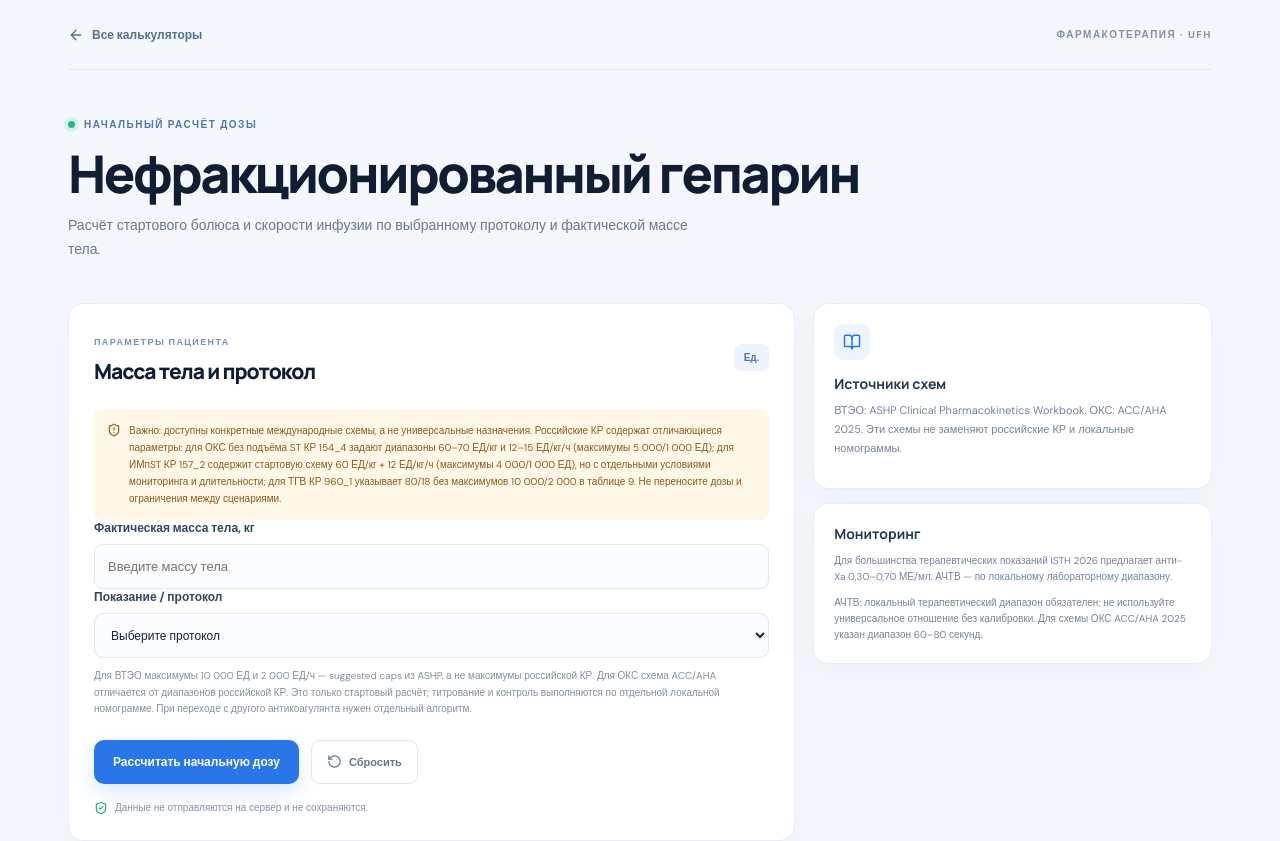
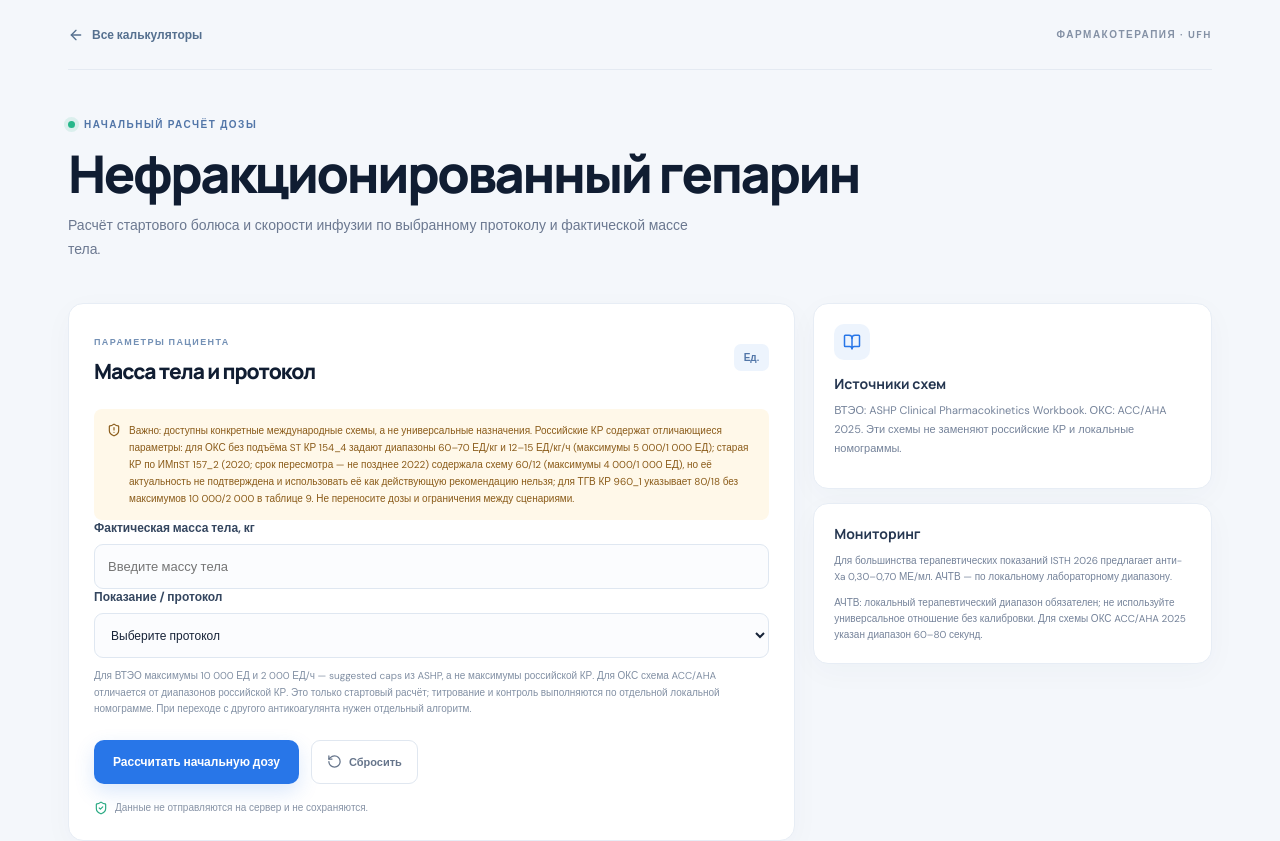
Before and after one commit to Whiterx/medcalc-pro-next, a React (Vite) app: page /medcalc-pro-next/calculators/unfractionated-heparin in a window 1280 px wide. Shown: the top 841 px of the page. Built offline with nearby package versions, Linux system fonts and the light colour scheme.

Commit message:
Mark historical STEMI guideline as outdated in UFH warning

```diff
--- a/src/calculators/pharmacotherapy/UnfractionatedHeparinCalculator.tsx
+++ b/src/calculators/pharmacotherapy/UnfractionatedHeparinCalculator.tsx
@@ -51,7 +51,7 @@ export default function UnfractionatedHeparinCalculator() {
       <div className="calculator-layout">
         <form className="calculator-panel" onSubmit={handleCalculate}>
           <div className="panel-heading"><div><span className="panel-kicker">ПАРАМЕТРЫ ПАЦИЕНТА</span><h2>Масса тела и протокол</h2></div><span className="points-label">Ед.</span></div>
-          <p className="clinical-warning"><ShieldAlert size={14} /> Важно: доступны конкретные международные схемы, а не универсальные назначения. Российские КР содержат отличающиеся параметры: для ОКС без подъёма ST КР 154_4 задают диапазоны 60–70 ЕД/кг и 12–15 ЕД/кг/ч (максимумы 5 000/1 000 ЕД); для ИМпST КР 157_2 содержит стартовую схему 60 ЕД/кг + 12 ЕД/кг/ч (максимумы 4 000/1 000 ЕД), но с отдельными условиями мониторинга и длительности; для ТГВ КР 960_1 указывает 80/18 без максимумов 10 000/2 000 в таблице 9. Не переносите дозы и ограничения между сценариями.</p>
+          <p className="clinical-warning"><ShieldAlert size={14} /> Важно: доступны конкретные международные схемы, а не универсальные назначения. Российские КР содержат отличающиеся параметры: для ОКС без подъёма ST КР 154_4 задают диапазоны 60–70 ЕД/кг и 12–15 ЕД/кг/ч (максимумы 5 000/1 000 ЕД); старая КР по ИМпST 157_2 (2020; срок пересмотра — не позднее 2022) содержала схему 60/12 (максимумы 4 000/1 000 ЕД), но её актуальность не подтверждена и использовать её как действующую рекомендацию нельзя; для ТГВ КР 960_1 указывает 80/18 без максимумов 10 000/2 000 в таблице 9. Не переносите дозы и ограничения между сценариями.</p>
           <label className="calc-field field-full"><span>Фактическая масса тела, кг</span><input type="number" min="20" max="300" step="0.1" required value={values.weight} onChange={(event) => updateField('weight', event.target.value)} placeholder="Введите массу тела" /></label>
           <label className="calc-field field-full">
             <span>Показание / протокол</span>
```
